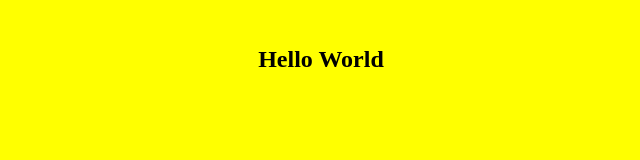
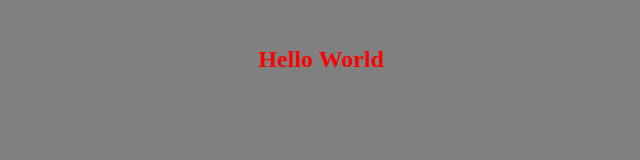
Before and after one commit to D1NaR1us/DevOps_HW, a plain HTML site: page Ansible/lesson1/index.html in a window 1280 px wide. Shown: the whole page, without its empty margins (319-959 px from the left). Drawn offline with Linux system fonts and the light colour scheme.

Commit message:
changed task1

```diff
--- a/Ansible/lesson1/index.html
+++ b/Ansible/lesson1/index.html
@@ -1,9 +1,9 @@
 <HTML>
     <HEAD>
         <title>Hello World</title>
-    <body bgcolor="yellow"></body>
+    <body bgcolor="gray"></body>
     <Center>
-        <br><font color="black"><h2>Hello World</h2></br></font>
+        <br><font color="red"><h2>Hello World</h2></br></font>
     </Center>
 
 
```
